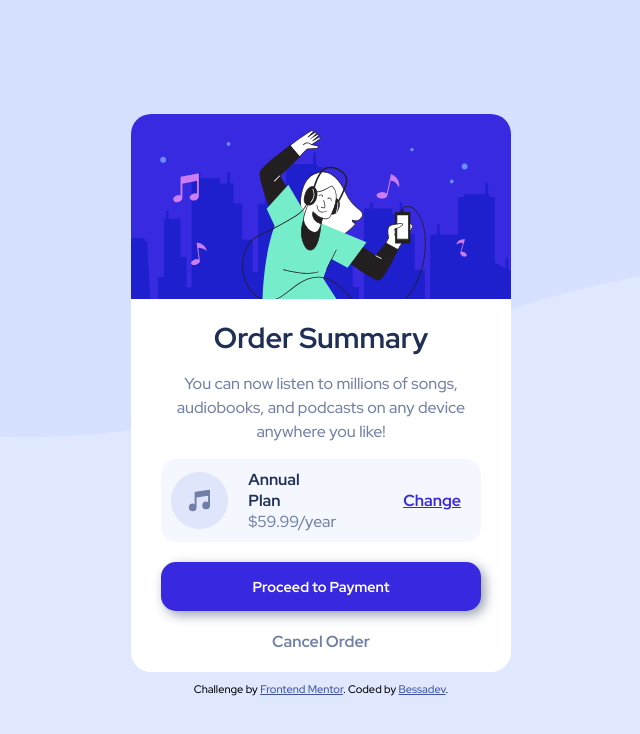
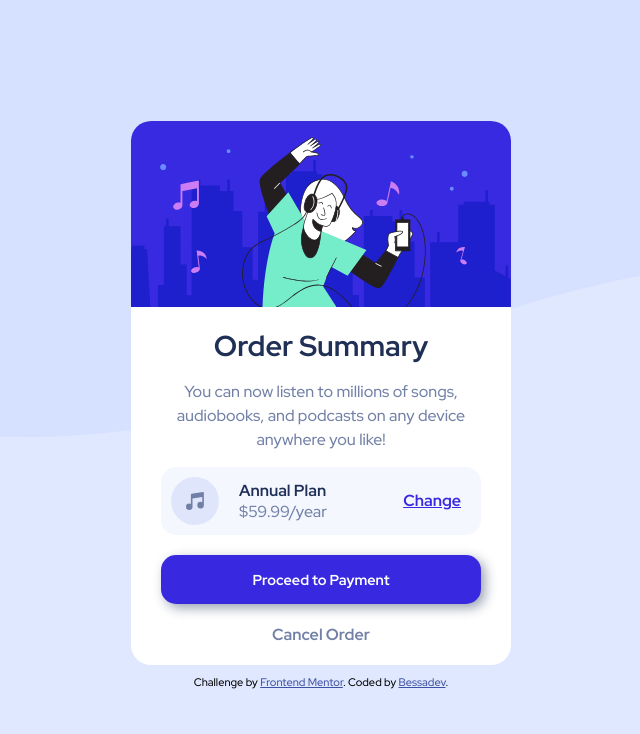
Before and after one commit to bessadeev/Frontend-Mentor-Order-Summary, a plain HTML site: page index.html in a window 1280 px wide. Shown: the whole page, without its empty margins (319-959 px from the left). Drawn offline with Linux system fonts and the light colour scheme.

Commit message:
Update style.css

```diff
--- a/css/style.css
+++ b/css/style.css
@@ -84,7 +84,7 @@ main img{
     display: flex;
     align-items: center;
     justify-content: center;
-    padding-right: 25px;
+    margin-right: 10px;
 }
 
 .plan-img-text img{
@@ -99,7 +99,6 @@ main img{
 
 .plan-price strong{
     color: #1f2f56;
-    padding-right: 10px
 }
 
 .plan-price span{
```
